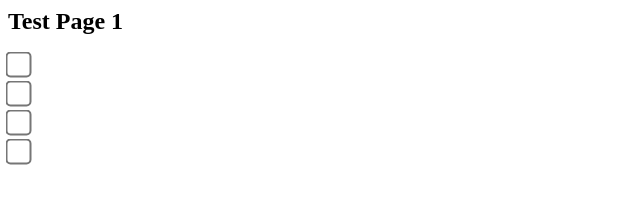
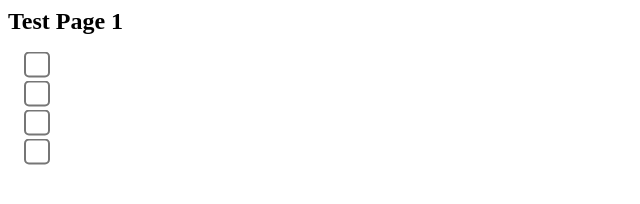
Before and after one commit to sampphilip/sampphilip.github.io, a plain HTML site: page index.html in a window 1280 px wide. Shown: the whole page, without its empty margins (0-640 px from the left). Drawn offline with Linux system fonts and the light colour scheme.

Commit message:
Update newtest1.css

```diff
--- a/newtest1.css
+++ b/newtest1.css
@@ -7,10 +7,11 @@ input[type=checkbox]
   -o-transform: scale(2); /* Opera */
   transform: scale(2);
   padding: 10px;
-  /*width:30px; */
+  width:30px;
 }
 
 div {
     display:block;
     padding-bottom: 10px;
+    padding-left:10px;
 }
```
